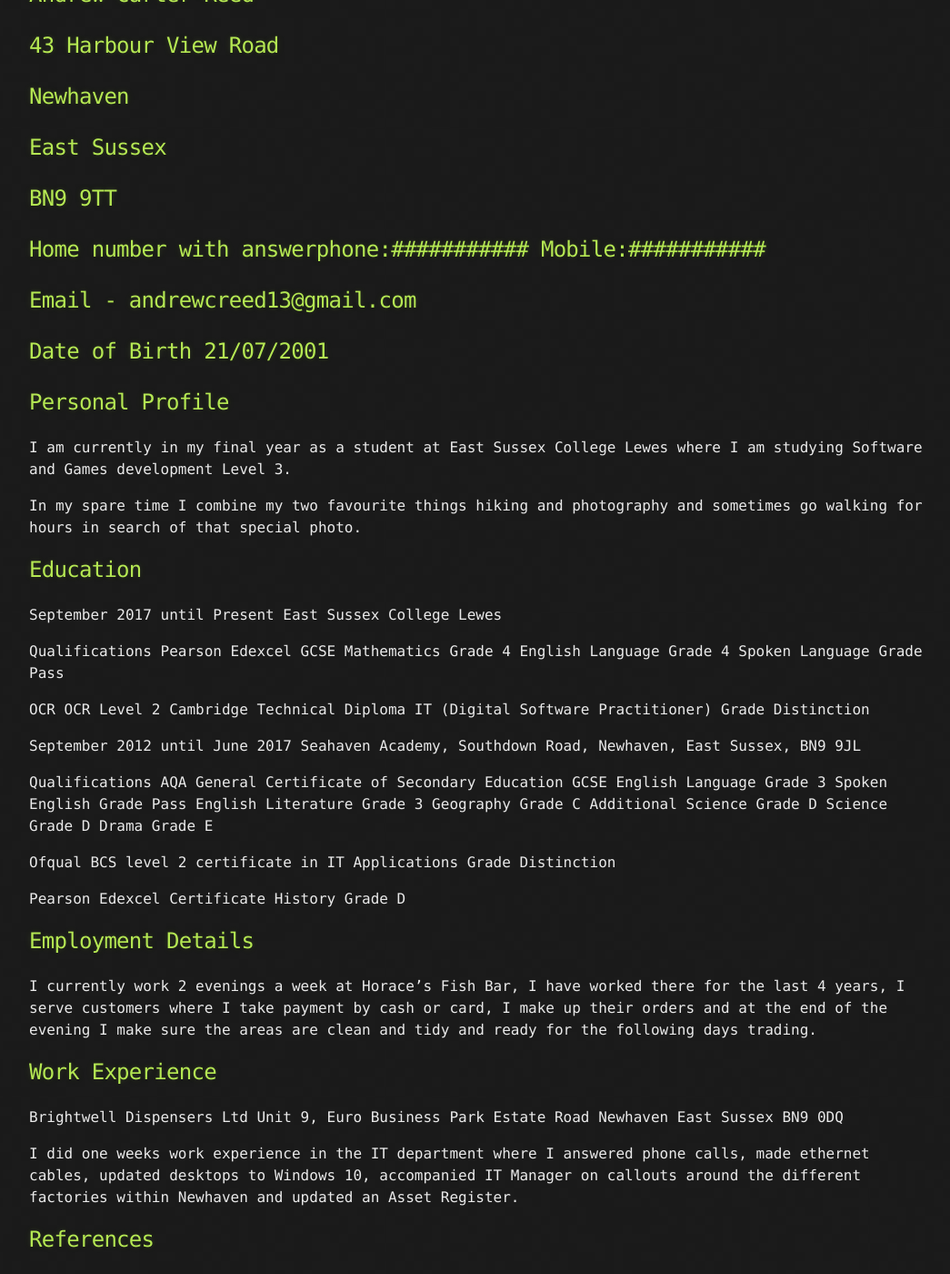
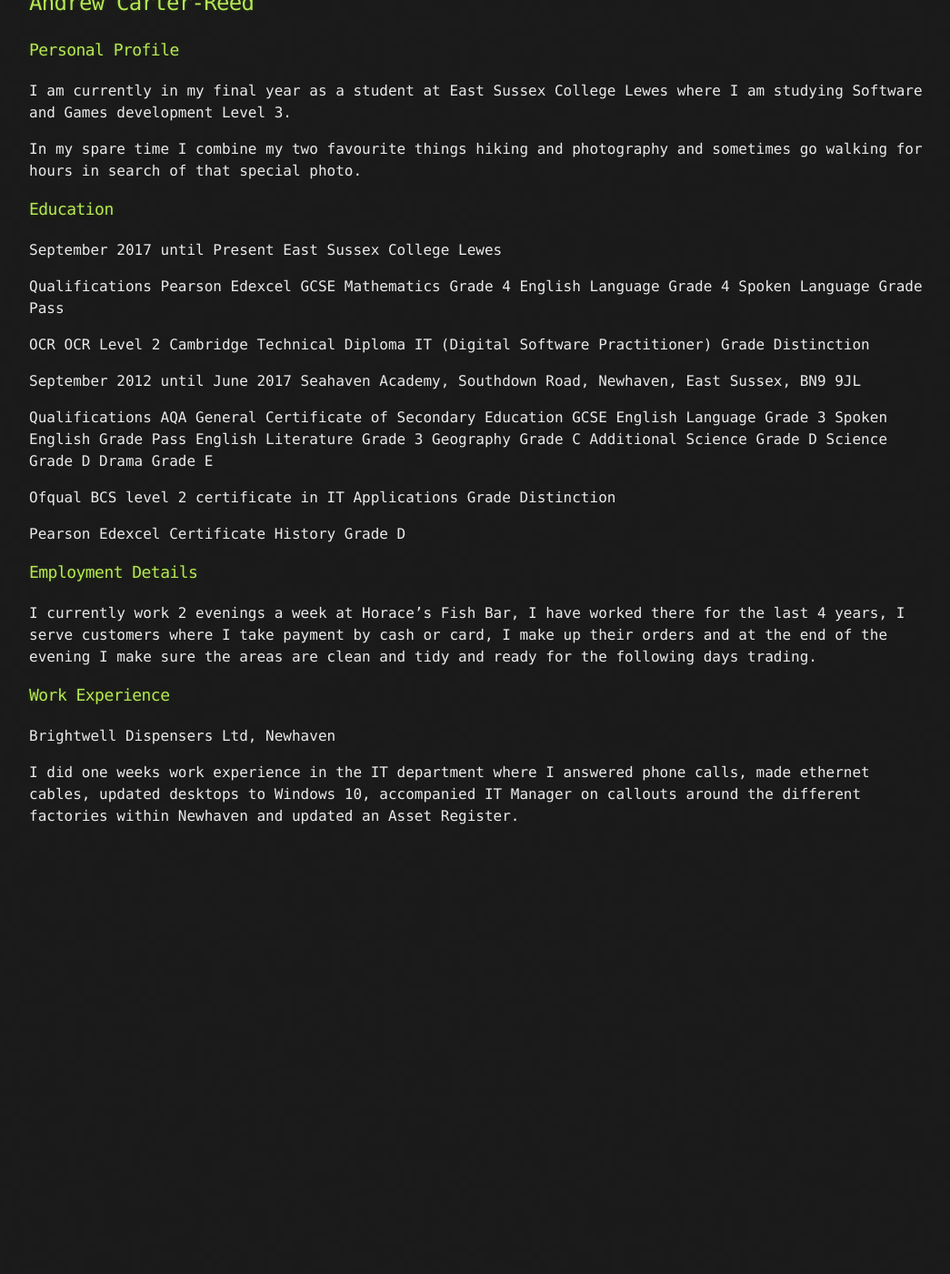
Before and after one commit to OFGAMINGXV/Portfolio, a Jekyll site: the page built from cv.md, in a window 1280 px wide and 1400 px high, scrolled down 391 px. Shown: the whole window at 91% size, without its empty margins (108-1153 px from the left). Built offline with Jekyll 4.4.1, drawn with Linux system fonts in a browser that asks for light colours; our own code applies the rules of GitHub Pages for plain Markdown files; the repository's description, which GitHub fills in, is left out; after the commit the page ends 1320 px from its top, so only the background shows below that; some of the changed text lies outside the part shown.

Commit message:
Update cv.md

```diff
--- a/cv.md
+++ b/cv.md
@@ -1,23 +1,13 @@
-## Personal Details
+# Personal Details
 ## Andrew Carter-Reed
 
-## 43 Harbour View Road
-## Newhaven
-## East Sussex
-## BN9 9TT
-
-## Home number with answerphone:########### Mobile:###########
-## Email - andrewcreed13@gmail.com
-
-## Date of Birth 21/07/2001
-
-## Personal Profile
+### Personal Profile
 
 I am currently in my final year as a student at East Sussex College Lewes where I am studying Software and Games development Level 3.
 
 In my spare time I combine my two favourite things hiking and photography and sometimes go walking for hours in search of that special photo.
 
-## Education
+### Education
 
 September 2017 until Present
 East Sussex College Lewes
@@ -50,28 +40,12 @@ BCS level 2 certificate in IT Applications Grade Distinction
 Pearson Edexcel Certificate
 History Grade D
 
-## Employment Details
+### Employment Details
 
  I currently work 2 evenings a week at Horace’s Fish Bar, I have worked there for the last 4 years, I serve customers where I take payment by cash or card, I make up their orders and at the end of the evening I make sure the areas are clean and tidy and ready for the following days trading.
 
-## Work Experience
+### Work Experience
 
-Brightwell Dispensers Ltd
-Unit 9, Euro Business Park
-Estate Road
-Newhaven
-East Sussex
-BN9 0DQ
+Brightwell Dispensers Ltd, Newhaven
 
 I did one weeks work experience in the IT department where I answered phone calls, made ethernet cables, updated desktops to Windows 10, accompanied IT Manager on callouts around the different factories within Newhaven and updated an Asset Register.
-
-
-
-## References
-
-Mr David Bookham
-Horace’s Fish Bar
-7A Chapel Street
-Newhaven
-East Sussex
-BN9 9PN
```
